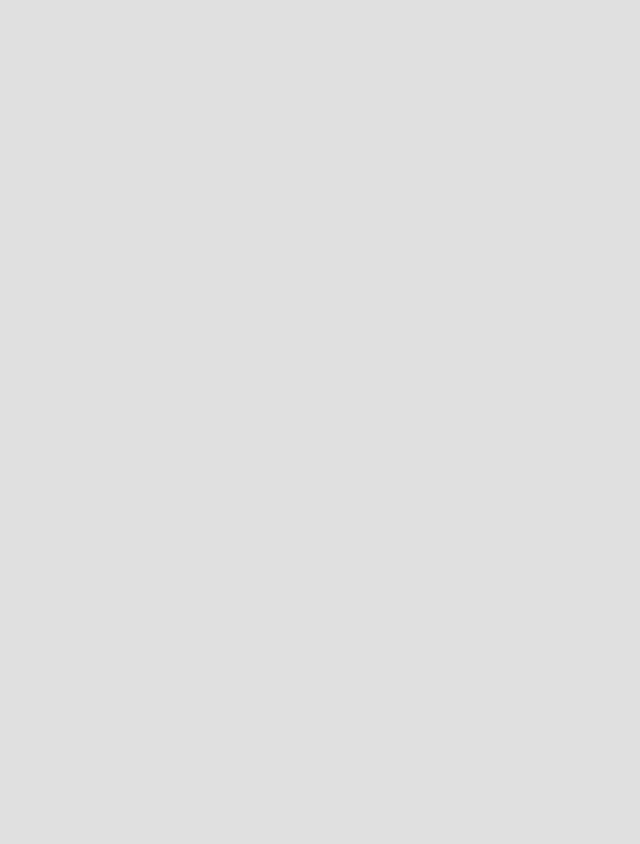
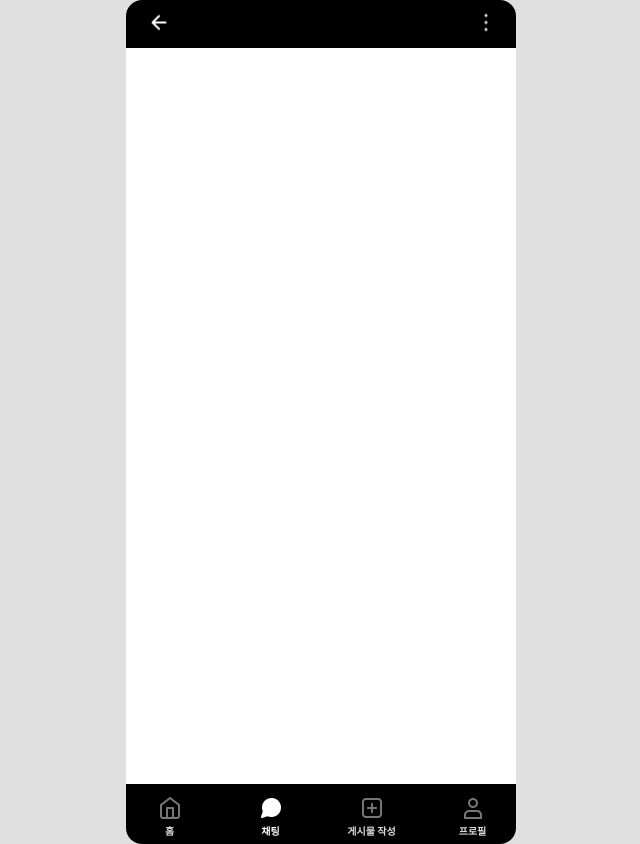
Before and after one commit to FRONTENDSCHOOL7/final-15-mufi, a React (Create React App) app in the folder mufi/: page /chat in a window 1280 px wide. Before the commit this address had no page. Shown: the whole page, without its empty margins (319-959 px from the left). Before the commit the page ends 800 px from the top, so only its background shows below. Built offline with nearby package versions, Linux system fonts and the light colour scheme; the HTML template or start-up script is replaced by a standard one; a web font is replaced by a local one.

Commit message:
✨ feat: 링크 + url별 아이콘 변경 기능 추가

```diff
--- a/mufi/src/components/navBar/NavBar.jsx
+++ b/mufi/src/components/navBar/NavBar.jsx
@@ -1,30 +1,93 @@
-import React from 'react'
+import React, { useEffect } from 'react'
 import * as NB from "./NavBarStyle"
-import { useParams } from 'react-router-dom';
+import { useLocation, useNavigate } from 'react-router-dom';
 
 export default function NavBar() {
-  const params = useParams();
-  console.log(params.productId)
+  const location = useLocation();
+
+  useEffect(()=>{
+    console.log('location',    location.pathname);
+
+    switch (location.pathname) {
+      case '/home':
+        const btnHome = document.querySelector('.btn-home');
+        btnHome.classList.add('selected');
+
+        const textHome = btnHome.querySelector('p');
+        textHome.classList.add('selected');
+        break;
+
+      case '/chat':
+        const btnChat = document.querySelector('.btn-chat');
+        btnChat.classList.add('selected');
+
+        const textChat = btnChat.querySelector('p');
+        textChat.classList.add('selected');
+        break;
+
+      case '/upload':
+        const btnUpload = document.querySelector('.btn-upload');
+        btnUpload.classList.add('upload');
+
+        const textUpload = btnUpload.querySelector('p');
+        textUpload.classList.add('selected');
+        break;
+
+      case '/yourprofile':
+        const btnProfile = document.querySelector('.btn-profile');
+        btnProfile.classList.add('selected');
+
+        const textProfile = btnProfile.querySelector('p');
+        textProfile.classList.add('selected');
+        break;
+      default:
+        break;
+    }
+  }, [])
+
+
+  const navigate = useNavigate();
+  const toHome = () => {
+    navigate('/home');
+  }
+  const toChat = () => {
+    navigate('/chat');
+  }
+  const toUpload = () => {
+    navigate('/upload');
+  }
+  const toProfile = () => {
+    navigate('/yourprofile');
+  }
+
   return (
     <>
       <NB.Container>
         <NB.IconList>
 
-          <NB.HomeFill>
-            <NB.SeletedLabel>홈</NB.SeletedLabel>
-          </NB.HomeFill>
+          <li>
+            <NB.Home className='btn-home' onClick={toHome}>
+              <NB.Label>홈</NB.Label>
+            </NB.Home>
+          </li>
 
-          <NB.Chat>
-            <NB.UnselectedLabel>채팅</NB.UnselectedLabel>
-          </NB.Chat>
+          <li>
+            <NB.Chat className='btn-chat' onClick={toChat}>
+              <NB.Label>채팅</NB.Label>
+            </NB.Chat>
+          </li>
 
-          <NB.Post>
-            <NB.UnselectedLabel>게시물 작성</NB.UnselectedLabel>
-          </NB.Post>
+          <li>
+            <NB.Upload className='btn-upload' onClick={toUpload}>
+              <NB.Label>게시물 작성</NB.Label>
+            </NB.Upload>
+          </li>
 
-          <NB.User>
-            <NB.UnselectedLabel>프로필</NB.UnselectedLabel>
-          </NB.User>
+          <li>
+            <NB.Profile className='btn-profile' onClick={toProfile}>
+              <NB.Label>프로필</NB.Label>
+            </NB.Profile>
+          </li>
 
         </NB.IconList>
       </NB.Container>
--- a/mufi/src/components/navBar/NavBarStyle.jsx
+++ b/mufi/src/components/navBar/NavBarStyle.jsx
@@ -5,8 +5,8 @@ import chat from '../../assets/icon-message-gray.png'
 import chatfill from '../../assets/icon-message-fill.png'
 import user from '../../assets/icon-user.png'
 import userfill from '../../assets/icon-user-fill.png'
-import post from '../../assets/icon-add-post.png'
-import postfill from '../../assets/icon-edit-fill.png'
+import uplodad from '../../assets/icon-add-post.png'
+import uplodadfill from '../../assets/icon-edit-fill.png'
 
 export const Container = styled.div`
   width: 390px;
@@ -23,7 +23,7 @@ export const IconList = styled.ul`
   justify-content: space-around;
   gap: 14px;
 `
-export const IconItem = styled.li`
+export const IconItem = styled.button`
   width:  84px;
   height: 60px;
   display: flex;
@@ -31,38 +31,40 @@ export const IconItem = styled.li`
   align-items: center;
   background-repeat: no-repeat;
   background-position: 30px 12px;
+  border: none;
+  background-color: transparent;
 `
 export const Home = styled(IconItem)`
   background-image: url(${home});
-`
-export const HomeFill =styled(IconItem)`
-  background-image: url(${homeFill});
+  &.selected {
+    background-image: url(${homeFill});
+  }
 `
 export const Chat = styled(IconItem)`
   background-image: url(${chat});
+  &.selected {
+    background-image: url(${chatfill});
+  }
 `
-export const ChatFill = styled(IconItem)`
-  background-image: url(${chatfill});
+export const Upload = styled(IconItem)`
+  background-image: url(${uplodad});
+  &.selected {
+    background-image: url(${uplodadfill});
+  }
 `
-export const Post = styled(IconItem)`
-  background-image: url(${post});
-`
-export const PostFill = styled(IconItem)`
-  background-image: url(${postfill});
-`
-export const User = styled(IconItem)`
+export const Profile = styled(IconItem)`
   background-image: url(${user});
-`
-export const UserFill = styled(IconItem)`
-  background-image: url(${userfill});
+  &.selected {
+    background-image: url(${userfill});
+  }
 `
 
-export const SeletedLabel =styled.p`
-  color: white;
+export const Label =styled.p`
+  color: #DBDBDB;
   font-size: 10px;
   line-height: 14px;
   padding-top: 39.5px;
+  &.selected {
+    color: white;
+  }
 `
-export const UnselectedLabel = styled(SeletedLabel)`
-  color: #DBDBDB;
-`
--- /dev/null
+++ b/mufi/src/pages/chat/Chat.jsx
@@ -0,0 +1,13 @@
+import React from 'react'
+import { Layout } from '../../components/Layout/LayoutStyle'
+import NavBar from '../../components/navBar/NavBar'
+import GoBackMoreHeader from '../../components/GoBackMoreHeader'
+
+export default function Chat() {
+  return (
+    <Layout>
+        <GoBackMoreHeader></GoBackMoreHeader>
+        <NavBar></NavBar>
+    </Layout>
+  )
+}
--- /dev/null
+++ b/mufi/src/pages/chat/ChatStyle.jsx
@@ -0,0 +1 @@
+import styled from "styled-components";
--- a/mufi/src/router/Router.jsx
+++ b/mufi/src/router/Router.jsx
@@ -9,7 +9,7 @@ import Home from '../pages/home/Home';
 import HomeSearch from '../pages/home/HomeSearch';
 import YourProfile from '../pages/profile/YourProfile';
 import FollowerList from '../pages/followers/FollowerList';
-
+import Chat from '../pages/chat/Chat';
 
 export default function Router() {
   return (
@@ -25,6 +25,8 @@ export default function Router() {
 
       <Route path="/yourprofile" element={<YourProfile />} />
       <Route path="/followerlist" element={<FollowerList />} />
+
+      <Route path='/chat' element={<Chat/>}/>
     </Routes>
   );
 }
```
